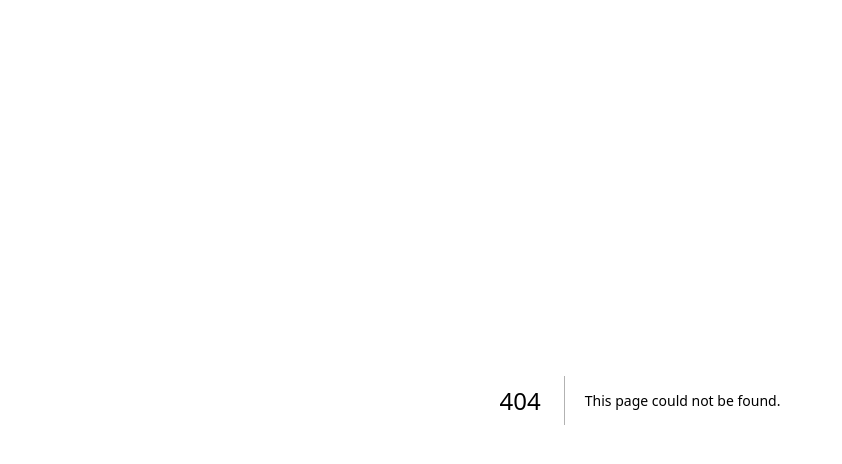
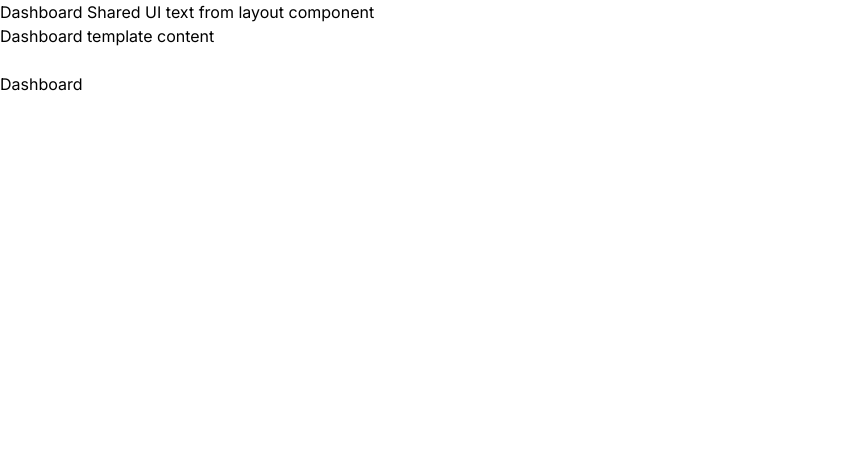
Before and after one commit to Kais4r/codeamica, a Next.js app: page /pages/dashboard in a window 1280 px wide. Before the commit this address had no page. Shown: the top 464 px of the page, without its empty margins (0-842 px from the left). Built offline with nearby package versions, Linux system fonts and the light colour scheme.

Commit message:
add pages

```diff
--- a/src/app/page.tsx
+++ b/src/app/page.tsx
@@ -3,7 +3,8 @@ import Image from "next/image";
 export default function Home() {
   return (
     <main>
-      <h1>Codeamica</h1>
+      <h1>Home page</h1>
+      <h2>Codeamica</h2>
     </main>
   );
 }
--- /dev/null
+++ b/src/app/pages/dashboard/layout.tsx
@@ -0,0 +1,14 @@
+export default function DashboardLayout({
+  children, // will be a page or nested layout
+}: {
+  children: React.ReactNode;
+}) {
+  return (
+    <section>
+      {/* Include shared UI here e.g. a header or sidebar */}
+      <h1>Dashboard Shared UI text from layout component</h1>
+
+      {children}
+    </section>
+  );
+}
--- /dev/null
+++ b/src/app/pages/dashboard/page.tsx
@@ -0,0 +1,8 @@
+export default function Page() {
+  return (
+    <>
+      <br />
+      <h1>Dashboard</h1>
+    </>
+  );
+}
--- /dev/null
+++ b/src/app/pages/dashboard/settings/page.tsx
@@ -0,0 +1,8 @@
+export default function Page() {
+  return (
+    <>
+      <br />
+      <h1>Settings</h1>
+    </>
+  );
+}
--- /dev/null
+++ b/src/app/pages/dashboard/template.tsx
@@ -0,0 +1,8 @@
+export default function Template({ children }: { children: React.ReactNode }) {
+  return (
+    <div>
+      <h1>Dashboard template content</h1>
+      {children}
+    </div>
+  );
+}
--- /dev/null
+++ b/src/app/pages/page.tsx
@@ -0,0 +1,7 @@
+export default function page() {
+  return (
+    <>
+      <h1>Pages</h1>
+    </>
+  );
+}
```
